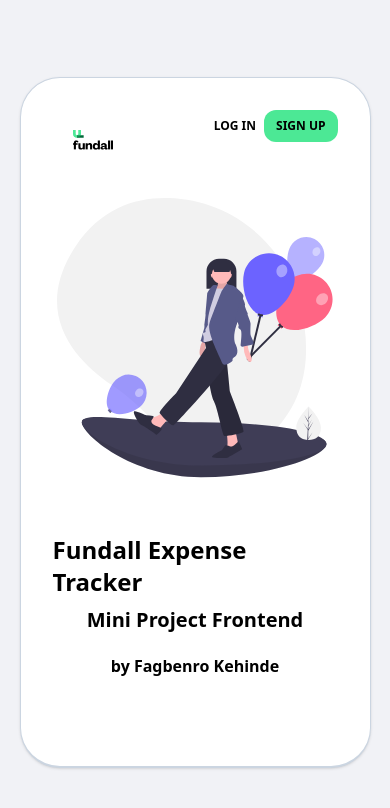
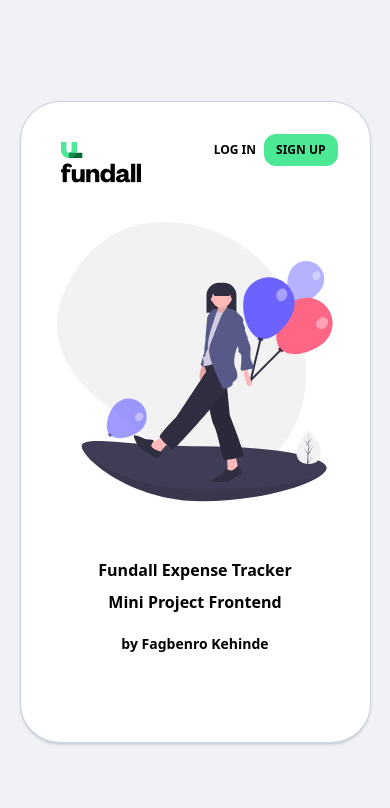
Before and after one commit to Kenny-svg/expense-tracker-fundall, a Vue app: page / in a window 390 px wide. Shown: the top 808 px of the page. Built offline with nearby package versions, Linux system fonts and the light colour scheme; no server answers; what @kyvg/vue3-notification would draw is missing.

Commit message:
vercel error fixed

```diff
--- a/src/components/Container.vue
+++ b/src/components/Container.vue
@@ -6,7 +6,7 @@ import Logo from "../assets/Fundall-Logo.svg";
 <template>
 
     <div class="bg-white w-[90%] h-auto mx-auto rounded-[40px] border border-b-2 shadow p-8 md:p-12 border-slate-300">
-        <img class="md:w-20 md:p-0 p-5 w-20 absolute" :src="Logo" />
+        <img class="md:w-20 md:p-0 p-2 w-24 absolute" :src="Logo" />
       <slot></slot>
     </div>
 
--- a/src/views/HomePage.vue
+++ b/src/views/HomePage.vue
@@ -14,9 +14,9 @@ import Container from "../components/Container.vue"
                 </header>
                 <main class="flex justify-between items-center flex-col py-14">
                     <img class="md:w-[14%]" :src="MainPageIcon" />
-                    <h1 class="mt-14 font-bold text-2xl">Fundall Expense Tracker</h1>
-                    <p class="text-xl mt-2 font-bold">Mini Project Frontend</p>
-                    <p class="mt-5 font-bold">by Fagbenro Kehinde</p>
+                    <h1 class="mt-14 font-bold lg:text-2xl">Fundall Expense Tracker</h1>
+                    <p class="lg:text-xl mt-2 font-bold">Mini Project Frontend</p>
+                    <p class="mt-5 lg:text-base text-sm font-bold">by Fagbenro Kehinde</p>
                 </main>
         </Container>
     </div>
--- a/src/views/Login.vue
+++ b/src/views/Login.vue
@@ -73,7 +73,7 @@ const schema = yup.object().shape({
 <template>
     <div class="h-screen flex items-center justify-center pb-10 pt-10">
     <Container>
-        <div class="grid grid-cols-1 gap-10 md:grid-cols-2 items-center ">
+        <div class="grid grid-cols-1 gap-10 mt-14 lg:mt-0 md:grid-cols-2 items-center ">
             <div class="hidden md:flex items-center justify-center">
                 <div class="w-[50%]">
                     <img class="w-[60%] mt-20 mx-auto" :src="MainPageIcon" />
@@ -83,10 +83,10 @@ const schema = yup.object().shape({
             </div>
             <div class="">
                 <Form @submit="login" :validation-schema="schema" class="border md:mt-0 mt-2 h-auto pt-8 items-center justify-center flex shadow-custom flex-col rounded">
-                    <div class="justify-center w-[80%]">
+                    <div class="justify-center w-[90%] lg:w-[80%]">
                         <h1 class="text-[#1B2420] font-bold text-xl">Holla</h1>
                         <p class="text-[#30443C]">Sign in to the vibe!</p>
-                    <div class="mb-6 mt-10">
+                    <div class="mb-6 mt-4">
                         <label :style="{ color: labelColor('email') }" class="block mb-2 text-sm font-bold"
                             >Email address</label
                         >
--- a/src/views/SignUp.vue
+++ b/src/views/SignUp.vue
@@ -101,7 +101,7 @@ const passwordsMatch = computed(() => {
 <template>
     <div class="md:h-screen flex items-center justify-center my-0 pb-10 pt-20 md:my-20">
     <Container>
-        <div class="grid grid-cols-1 gap-10 md:grid-cols-2 items-center ">
+        <div class="grid grid-cols-1 gap-10 mt-14 lg:mt-0 md:grid-cols-2 items-center ">
             <div class="hidden md:flex items-center justify-center">
                 <div class="w-full md:w-[55%]">
                     <img class="md:w-[60%] mt-20 mx-auto" :src="MainPageIcon" />
@@ -111,7 +111,7 @@ const passwordsMatch = computed(() => {
             </div>
             <div class="">
                 <Form @submit="signUp" :validation-schema="schema" class="border md:mt-0 mt-2 h-auto pt-8 items-center justify-center flex shadow-custom flex-col rounded">
-                    <div class="w-[80%] ">
+                    <div class="lg:w-[80%] w-[90%] ">
                     <div class="flex gap-10 mb-6">
                         <div>
                             <label class="block mb-2 text-sm font-bold" :style="{ color: labelColor('firstname') }">First Name</label>
```
